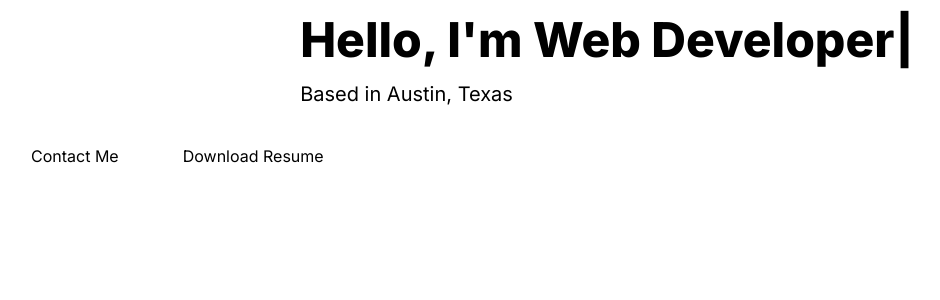
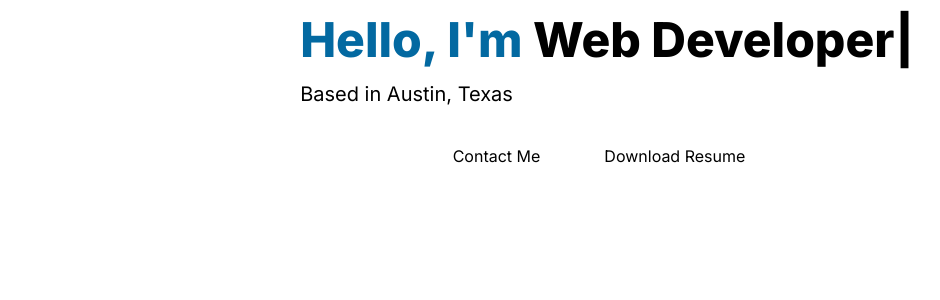
Before and after one commit to arandel1/portfolio, a Next.js app: page / in a window 1280 px wide. Shown: the top 300 px of the page, without its empty margins (33-973 px from the left). Built offline with nearby package versions, Linux system fonts and the light colour scheme.

Commit message:
heading in good spot

```diff
--- a/app/components/HeroSection.jsx
+++ b/app/components/HeroSection.jsx
@@ -12,7 +12,7 @@ const HeroSection = () => {
       <div className='grid grid-cols-1 lsm:grid-cols-12'>
         <div className='col-span-7 place-self-center text-center sm:text-left'>
           <h1 className="text-black mb-4 text-4xl sm:text-5xl font-extrabold">
-            <span className="text-black mb-4 text-4xl sm:text-5xl font-extrabold">
+            <span className="text-sky-700 text-4xl sm:text-5xl font-extrabold">
               Hello, I'm {" "}
             </span>
             <TypeAnimation
@@ -40,7 +40,7 @@ const HeroSection = () => {
             src = 'image'
           /> */}
         </div>
-        <div className='col-span-5'>
+        <div className='col-span-7 place-self-center text-center sm:text-left'>
           <button className='px-6 py-3 w-full sm:w-fit rounded-full mr-4 bg-transparent hover:bg-sky-700 hover:text-white'>
             Contact Me
           </button>
```
